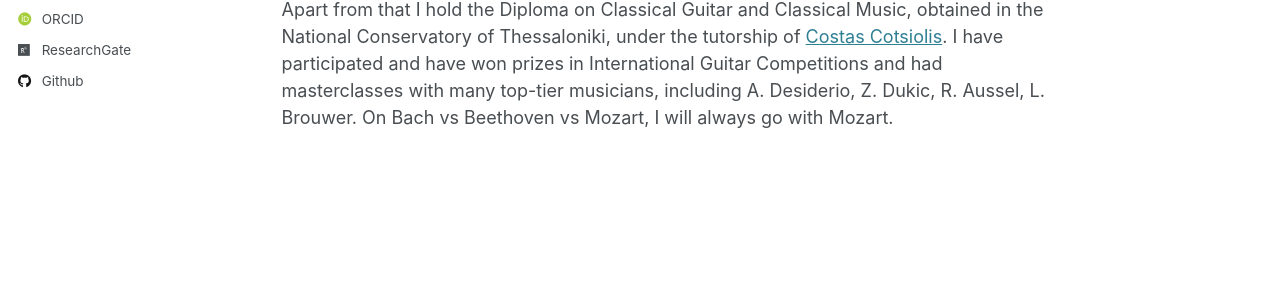
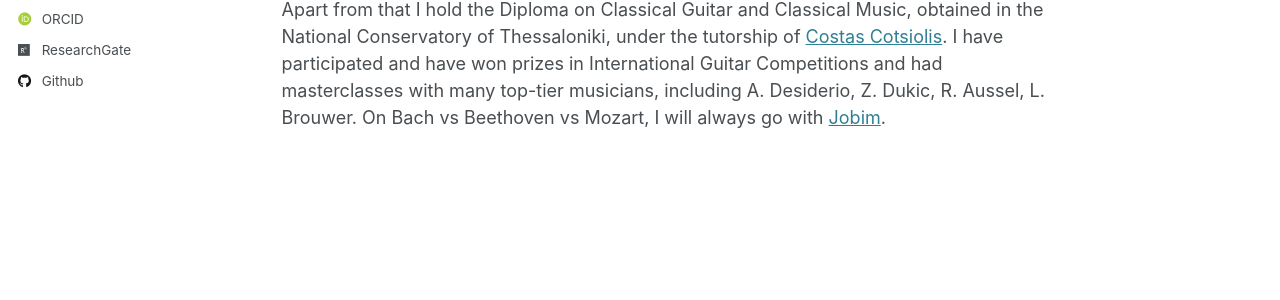
Before and after one commit to dogoulis/dogoulis.github.io, a Jekyll site: the page built from _pages/about.md, in a window 1280 px wide and 1028 px high. Shown: the part 492-792 px from the top of the window. Built offline with Jekyll 4.4.1, drawn with Linux system fonts in a browser that asks for light colours; some web fonts are replaced.

Commit message:
small change

```diff
--- a/_pages/about.md
+++ b/_pages/about.md
@@ -13,4 +13,4 @@ I work as a PhD Researcher at SnT - the Interdisciplinary Research Centre on Sec
 
 Prior to this role I was working as a Research Associate at [ITI (Information Technology Institute)](https://www.iti.gr/iti/en/home/) of  [CERTH (Centre for Research & Technology, Hellas)](https://www.certh.gr/root.en.aspx), with a main focus on deep fake and generated images detection, under the supervision of [Symeon Papadopoulos](https://scholar.google.com/citations?user=GuhyORoAAAAJ&hl=en) and [George Kordopatis](https://gkordo.github.io/). I have also contributed to projects in bioinformatics.
 
-Apart from that I hold the Diploma on Classical Guitar and Classical Music, obtained in the National Conservatory of Thessaloniki, under the tutorship of [Costas Cotsiolis](https://www.daddario.com/artists/guitar/costas_cotsiolis/?srsltid=AfmBOooVWV_VF5QyFPKmctZiTnGphvOAmQDfZll1CG5gQWmTWC-xaY-8). I have participated and have won prizes in International Guitar Competitions and had masterclasses with many top-tier musicians, including A. Desiderio, Z. Dukic, R. Aussel, L. Brouwer. On Bach vs Beethoven vs Mozart, I will always go with Mozart.
+Apart from that I hold the Diploma on Classical Guitar and Classical Music, obtained in the National Conservatory of Thessaloniki, under the tutorship of [Costas Cotsiolis](https://www.daddario.com/artists/guitar/costas_cotsiolis/?srsltid=AfmBOooVWV_VF5QyFPKmctZiTnGphvOAmQDfZll1CG5gQWmTWC-xaY-8). I have participated and have won prizes in International Guitar Competitions and had masterclasses with many top-tier musicians, including A. Desiderio, Z. Dukic, R. Aussel, L. Brouwer. On Bach vs Beethoven vs Mozart, I will always go with [Jobim](https://www.youtube.com/watch?v=YacrKDzDJo4&list=RDYacrKDzDJo4&start_radio=1).
```
